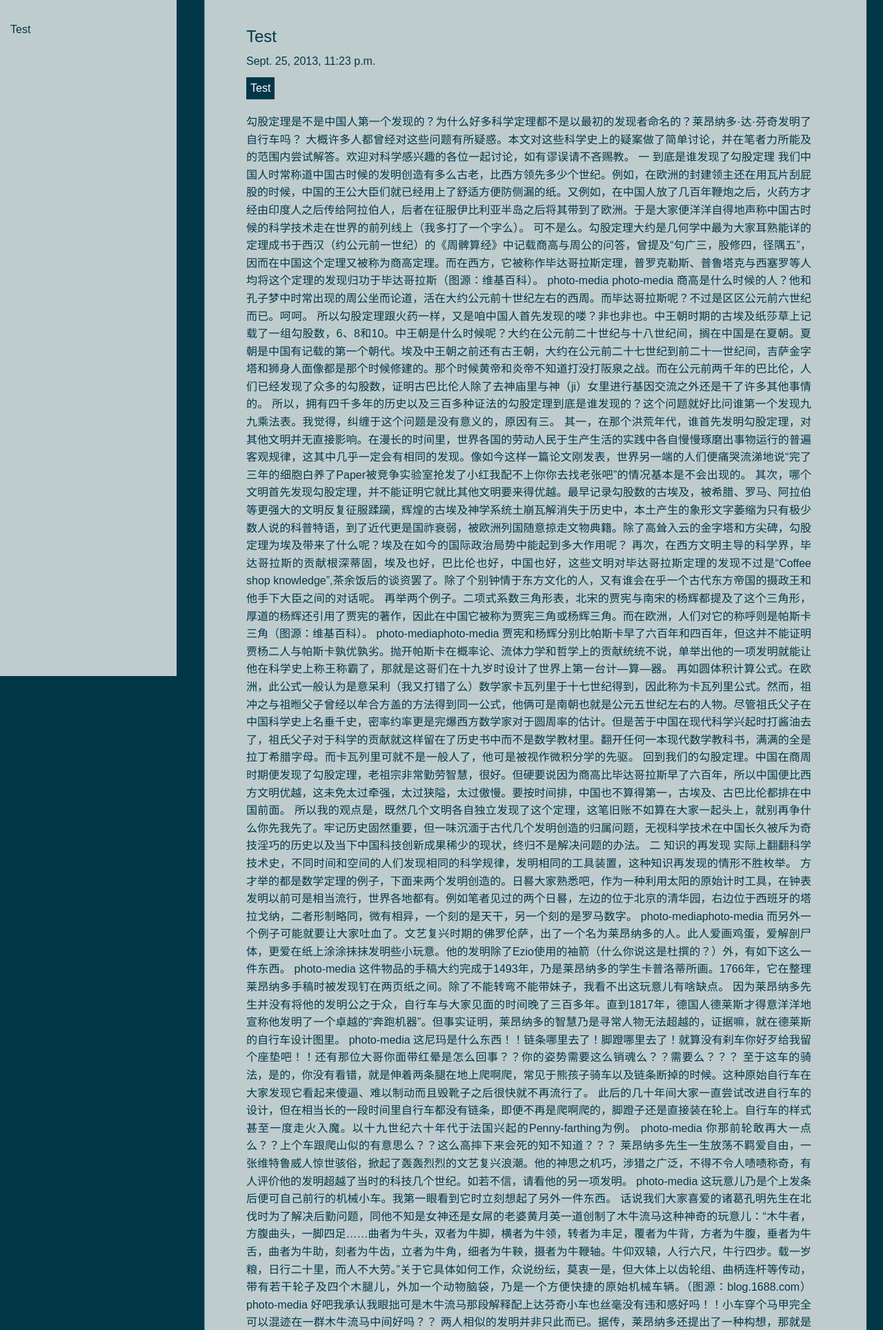
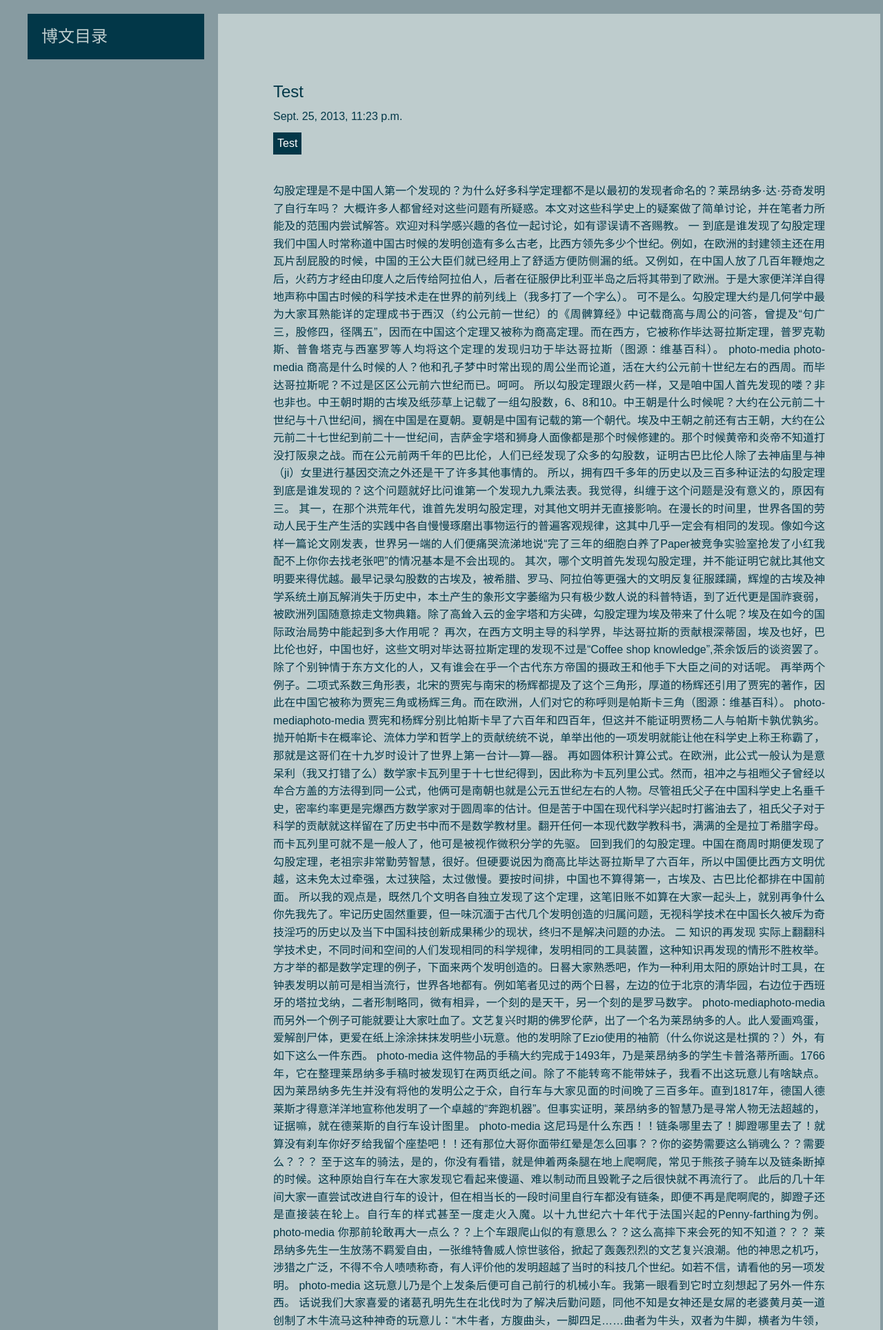
Before and after one commit to zengxiaohanzxh/website, a Django app: a page that uses mysite/templates/base_index.html in a window 1280 px wide. Shown: the part 50-1978 px from the top of the page at 69% size. Run offline with Django 3.2, Linux system fonts and the light colour scheme; data comes from the database, SQL or seed files in the repository; both versions use the stored data as it was after the commit; parts of the project's set-up code (start-up, migrations or seed data) failed here and were passed over; some libraries are stand-ins or nearby versions.

Commit message:
multiple updates committed

```diff
--- a/mysite/blog/models.py
+++ b/mysite/blog/models.py
@@ -1,4 +1,6 @@
 from django.db import models
+from django.contrib.auth.models import User
+
 from textile import textile
 
 class Category(models.Model):
@@ -21,14 +23,15 @@ class Blog(models.Model):
 
     title = models.CharField(max_length=300)
     slug = models.SlugField(unique=True)
-
-    # author = models.ForeignKey(User, blank=True, null=True)
+    lang = models.CharField(default='en', max_length=2)
+    author = models.ForeignKey(User, blank=True, null=True)
     body = models.TextField(help_text="Use textile markup (http://txstyle.org/)")
     tease = models.TextField(blank=True,
                              help_text="Use textile markup (http://txstyle.org/)")
     categories = models.ManyToManyField(Category)
     pub_date = models.DateTimeField('Date Published')
     image = models.ImageField(upload_to='blog_images', blank=True)
+    script = models.FilePathField(blank=True)
     allow_comments = models.BooleanField(default=False)
     highlight = models.BooleanField(default=True,
                                     help_text='Highlight this post on the front page')
--- a/mysite/blog/templates/blog/blog_content.html
+++ b/mysite/blog/templates/blog/blog_content.html
@@ -2,10 +2,9 @@
 
 {% block main_content %}
 {% if blog %}
-<div id="blog">
-	<div>
+<div class="blog">
+	<div class="blog-title">
 		<h3>{{ blog.title }}</h3>
-	</div>
 		<p>
 			{{ blog.pub_date }}
 		</p>
@@ -20,7 +19,8 @@
 			无分类
 		</button>
 		{% endif %}
-	<div class="blog blog-body">
+	</div>
+	<div class="blog-body">
 		<p id="blog-body">
 			{{ blog.body|safe }}
 		</p>
--- a/mysite/blog/templates/blog/blog_index.html
+++ b/mysite/blog/templates/blog/blog_index.html
@@ -1,8 +1,15 @@
 <!-- {% extends "base_index.html" %} -->
 
 {% block menu %}
+<div class="container">
 	<div class="bs-sidebar affix">
-	<ul class="nav bs-sidenav">
+		<h3>博文目录</h3>
+		<div class="sidebar-content">
+			<ul class="nav nav-tabs nav-justified">
+				<li class="active">
+					<h4>所有博文</h4>
+					<span class="badge pull-right">{{ list_blogs|length }}</span>
+					<ul>
 						{% if list_blogs %}
 						{% for blog in list_blogs %}
 						{% if forloop.first %}
@@ -13,23 +20,48 @@
 							<a href="{% url 'blog:content' blog.slug %}">{{ blog.title }}</a>
 						</li>
 						{% endfor %}
-	</ul>
-</div>
 						{% else %}
 						<li>
 							No blogs are available.
 						</li>
 						{% endif %}
+					</ul>
+				</li>
+			</ul>
+		</div>
+	</div>
+</div>
+
 {% endblock %}
 
 {% block main_content %}
 {% if list_blogs %}
+<div class="container">
+	<div class="pagination">
+		<span class="step-links">
+		{% if list_blogs.has_previous %}
+		<a href="?page={{ list_blogs.previous_page_number }}">
+		previous
+		</a>
+		{% endif %}
+		<span class="current"> Page {{ list_blogs.number }} of {{ list_blogs.paginator.num_pages }}
+		</span>
+		{% if list_blogs.has_next %}
+		<a href="?page={{ list_blogs.next_page_number }}">
+		next
+		</a>
+		{% endif %}
+		</span>
+	</div>
+</div>
 {% for blog in list_blogs %}
 <div class="blog">
 	<div>
 		<a href="{% url 'blog:content' blog.slug %}"><h3>{{ blog.title }}</h3></a>
 	</div>
-	<p>{{ blog.pub_date }}</p>
+	<p>
+		{{ blog.pub_date }}
+	</p>
 	{% with categories=blog.categories.all %}
 	{% if categories %}
 	{% for category in categories %}
@@ -44,7 +76,9 @@
 	{% endif %}
 	{% endwith %}
 	<div class="blog-body">
-	<p>{{ blog.tease }}</p>
+		<p>
+			{{ blog.tease }}
+		</p>
 	</div>
 </div>
 {% endfor %}
--- a/mysite/blog/views.py
+++ b/mysite/blog/views.py
@@ -1,17 +1,26 @@
 from django.template import RequestContext, loader
 from django.shortcuts import render, get_object_or_404
+from django.core.paginator import Paginator, EmptyPage, PageNotAnInteger
+
 from blog.models import Blog
 
 def index(request):
-    list_blogs = Blog.objects.order_by('-pub_date')
+    blogs = Blog.objects.order_by('-pub_date')
+    paginator = Paginator(blogs, 25)
+    page = request.GET.get('page')
+    try:
+        list_blogs = paginator.page(page)
+    except PageNotAnInteger:
+        list_blogs = paginator.page(1)
+    except EmptyPage:
+        list_blogs = paginator.page(paginator.num_pages)
+
     context = RequestContext(request,
                              {'list_blogs':list_blogs, })
     return render(request, 'blog/blog_index.html', context)
 
 def content(request, blog_slug):
-    list_blogs = Blog.objects.order_by('-pub_date')
     blog = get_object_or_404(Blog, slug=blog_slug)
     return render(request, 'blog/blog_content.html',
                   {'blog':blog,
-                   'list_blogs':list_blogs
                    })
--- a/mysite/home/static/home/css/style.css
+++ b/mysite/home/static/home/css/style.css
@@ -5,7 +5,6 @@ html {
 }
 
 body {
-	/*background: #023748;*/
 	background: #BECCCD;
 	color: #023748;
 	font-family: "WenQuanYi Micro Hei", arial, sans-serif;
@@ -36,8 +35,101 @@ h1:hover, h2:hover, h3:hover, h4:hover, h5:hover, a:hover {
 	padding-top: 0px;
 	/*background: #023748;*/
 	background: #BECCCD;
-	margin-left: 20px auto;
-	margin-right: 20px auto;
+	margin-left: 20px;
+	margin-right: 20px;
+	position: relative;
+	min-height: 2000px;
+}
+
+.content.blog {
+	overflow: hidden;
+	background: #879BA1;
+	margin: 0 0;
+}
+
+/*.menu {
+ top: 70px;
+ left: 20px;
+ position: relative;
+ float: left;
+ width: 20%;
+ height: 100%;
+ min-height: 1000px;
+ background: #BECCCD;
+ }*/
+
+.menu {
+	top: 70px;
+	left: 20px;
+	position: relative;
+	float: left;
+	width: 20%;
+	height: 100%;
+	min-height: 1000px;
+}
+
+.bs-sidebar {
+	margin: 0 40px 40px 20px;
+	top: 70px;
+	width: 20%;
+	-o-transition: .2s;
+	-ms-transition: .2s;
+	-moz-transition: .2s;
+	-webkit-transition: .2s;
+	transition: .2s;
+	-webkit-transform: translateY(0px);
+}
+
+.bs-sidebar:hover {
+	background: #BECCCD;
+	-o-transition: .2s;
+	-ms-transition: .2s;
+	-moz-transition: .2s;
+	-webkit-transition: .2s;
+	transition: .2s;
+	-webkit-transform: translateY(10px);
+}
+
+.bs-sidebar .sidebar-content {
+	opacity: 0;
+	-o-transition: opacity .2s .1s, -webkit-transform .2s .1s;
+	-ms-transition: opacity .2s .1s, -webkit-transform .2s .1s;
+	-moz-transition: opacity .2s .1s, -webkit-transform .2s .1s;
+	-webkit-transition: opacity .2s .1s, -webkit-transform .2s .1s;
+	transition: opacity .2s .1s, -webkit-transform .2s .1s;
+	min-height: 300px;
+	-webkit-transform: translateY(0px);
+}
+
+.bs-sidebar:hover .sidebar-content {
+	opacity: 1;
+	-o-transition: opacity .2s .1s, -webkit-transform .2s .1s;
+	-ms-transition: opacity .2s .1s, -webkit-transform .2s .1s;
+	-moz-transition: opacity .2s .1s, -webkit-transform .2s .1s;
+	-webkit-transition: opacity .2s .1s, -webkit-transform .2s .1s;
+	transition: opacity .2s .1s, -webkit-transform .2s .1s;
+	-webkit-transform: translateY(10px);
+}
+
+.bs-sidebar h3 {
+	padding: 20px 40px 20px 20px;
+	margin-top: 0;
+	margin-bottom: 0;
+	background: #023748;
+	color: #BECCCD;
+}
+
+.main-content {
+	top: 70px;
+	left: 20px;
+	right: 20px;
+	background: #BECCCD;
+	position: relative;
+	width: 75%;
+	min-height: 1000px;
+	float: left;
+	padding: 40px 40px 60px 40px;
+	margin: 0px 0px 100px 40px;
 }
 
 .header {
@@ -90,7 +182,7 @@ h1:hover, h2:hover, h3:hover, h4:hover, h5:hover, a:hover {
 	transition: margin .2s ease-in-out;
 }
 
-.col-lg-3:hover .contact-img{
+.col-lg-3:hover .contact-img {
 	margin: 0 0 40px 0;
 	-o-transition: margin .2s ease-in-out;
 	-ms-transition: margin .2s ease-in-out;
@@ -108,6 +200,7 @@ h1:hover, h2:hover, h3:hover, h4:hover, h5:hover, a:hover {
 	color: #59A0B7;
 	padding-top: 40px;
 	padding-bottom: 80px;
+	bottom: 0;
 }
 
 .footer a {
@@ -121,33 +214,6 @@ h1:hover, h2:hover, h3:hover, h4:hover, h5:hover, a:hover {
 	-moz-transition: .2s;
 	-webkit-transition: .2s;
 	transition: .2s;
-}
-
-.menu {
-	top: 30px;
-	position: relative;
-	float: left;
-	width: 20%;
-	min-height: 1000px;
-	background: #BECCCD;
-}
-
-.main-content {
-	top: 30px;
-	left: 40px;
-	right: 40px;
-	border-left-color: #59A0B7;
-	border-left-style: solid;
-	border-left-width: 1px;
-	background: #BECCCD;
-	position: relative;
-	width: 75%;
-	min-height: 1000px;
-	float: left;
-	padding-bottom: 60px;
-	padding-left: 60px;
-	padding-right: 60px;
-	padding-top: 40px;
 }
 
 .container .navbar-container {
@@ -174,34 +240,109 @@ h1:hover, h2:hover, h3:hover, h4:hover, h5:hover, a:hover {
 
 .content-block {
 	background: #879BA1;
-	margin: 30px 100px 30px 100px;
+	margin: 30px 80px 30px 80px;
 	padding: 50px 50px;
 }
 
-.blog {
+.content-block .marketing .col-lg-4 img {
+	position: relative;
+	-webkit-transition: all .3s ease;
+	-moz-transition: all .3s ease;
+	-o-transition: all .3s ease;
+	-ms-transition: all .3s ease;
+	transition: all .3s ease;
+}
+
+.content-block .marketing .col-lg-4:hover img {
+	opacity: 0.2;
+	-webkit-filter: blur(3px);
+	-ms-filter: blur(3px);
+	-moz-filter: blur(3px);
+	-o-filter: blur(3px);
+	-webkit-transition: all .3s ease;
+	-moz-transition: all .3s ease;
+	-o-transition: all .3s ease;
+	-ms-transition: all .3s ease;
+	transition: all .3s ease;
+}
+
+.content-block .marketing .col-lg-4 h1 {
+	opacity: 0;
+	position: absolute;
+	letter-spacing: 10px;
+	top: 30px;
+	left: 5px;
+	width: 100%;
+	-webkit-transition: all .3s ease;
+	-moz-transition: all .3s ease;
+	-o-transition: all .3s ease;
+	-ms-transition: all .3s ease;
+	transition: all .3s ease;
+}
+
+.content-block .marketing .col-lg-4:hover h1 {
+	color: #023748;
+	opacity: 1;
+	-webkit-transition: all .3s ease;
+	-moz-transition: all .3s ease;
+	-o-transition: all .3s ease;
+	-ms-transition: all .3s ease;
+	transition: all .3s ease;
+}
+
+.content-block .marketing .col-lg-4 h4 {
+	margin-top: 40px;
+	opacity: 0;
+	-webkit-transition: opacity .3s ease;
+	-moz-transition: opacity .3s ease;
+	-o-transition: opacity .3s ease;
+	-ms-transition: opacity .3s ease;
+	transition: opacity .3s ease;
+}
+
+.content-block .marketing .col-lg-4:hover h4 {
+	opacity: 1;
+	color: #023748;
+	-webkit-transition: opacity .3s ease .3s;
+	-moz-transition: opacity .3s ease .3s;
+	-o-transition: opacity .3s ease .3s;
+	-ms-transition: opacity .3s ease .3s;
+	transition: opacity .3s ease .3s;
+}
+
+.content-block .marketing .col-lg-4 .btn {
+	width: 150px;
+	/*-webkit-transform: translateY(-80px);
+	 -webkit-transition: all .3s ease;
+	 -moz-transition: all .3s ease;
+	 -o-transition: all .3s ease;
+	 -ms-transition: all .3s ease;
+	 transition: all .3s ease;*/
+}
+
+/*.content-block .marketing .col-lg-4:hover .btn {
+ -webkit-transform: translateY(0px);
+ -webkit-transition: all .3s ease;
+ -moz-transition: all .3s ease;
+ -o-transition: all .3s ease;
+ -ms-transition: all .3s ease;
+ transition: all .3s ease;
+ }*/
+
+.main-content .blog {
 	border-bottom-color: #023748;
 	border-bottom-style: solid;
 	border-bottom-width: 1px;
-	padding-bottom: 20px;
-	padding-top: 20px;
-	padding-right: 20px;
+	padding: 40px;
 }
 
-.blog .blog-body {
-	padding-top: 20px;
-}
-
-.blog.blog-body p {
+.main-content .blog-body {
+	padding-top: 40px;
 	text-align: justify;
 }
 
 .nav .pull-right {
 	text-align: right;
-}
-
-.bs-sidenav > li > a:hover {
-	background: #08556F;
-	color: #BECCCD;
 }
 
 .navbar {
@@ -311,8 +452,7 @@ h1:hover, h2:hover, h3:hover, h4:hover, h5:hover, a:hover {
 }
 
 .carousel {
-	margin-bottom: 30px;
-	margin-top: 0px;
+	margin: 0px -20px 30px -20px;
 }
 
 /* Makes the slides fade out for transition
@@ -444,11 +584,6 @@ h1:hover, h2:hover, h3:hover, h4:hover, h5:hover, a:hover {
 	font-size: 18px;
 }
 
-.affix {
-	top: 70px;
-	width: 18%;
-}
-
 .svg {
 	margin-left: auto;
 	margin-right: auto;
--- a/mysite/templates/base_index.html
+++ b/mysite/templates/base_index.html
@@ -2,7 +2,7 @@
 {% load staticfiles %}
 
 {% block content %}
-<div class="content">
+<div class="content blog">
 	<div class="menu">
 		{% block menu %}{% endblock %}
 	</div>
```
Also changed, not shown: mysite/home/templates/home/home.html (+25 -25 lines), db/mysite.db. Lines whose indentation alone changed are shown as unchanged.
